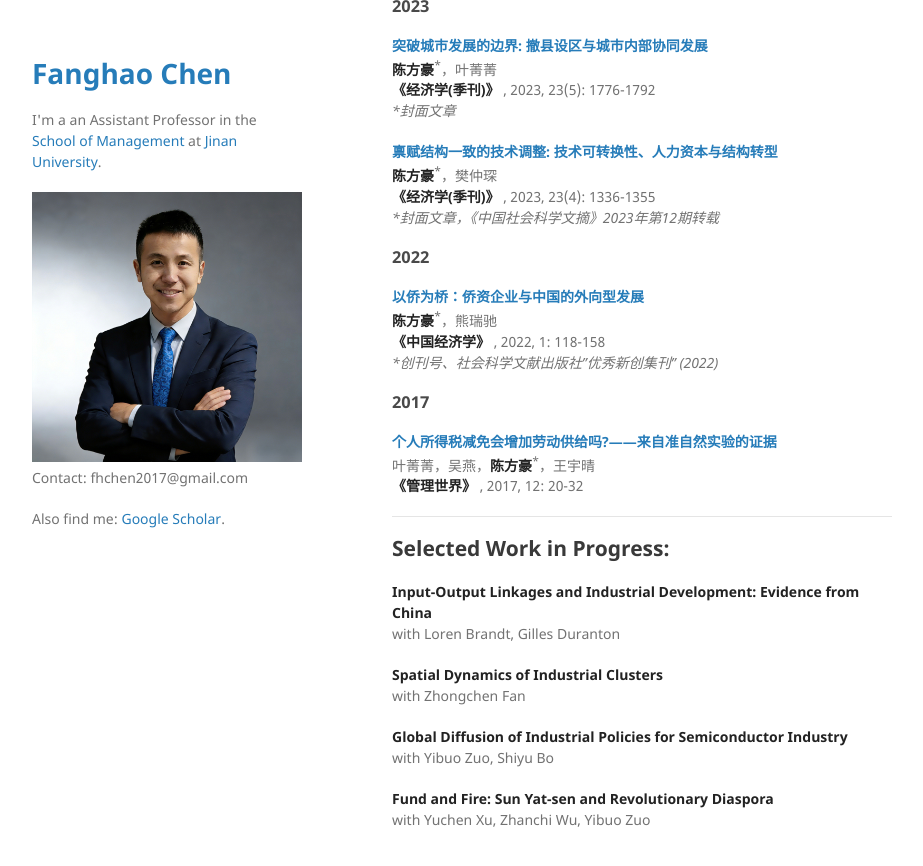
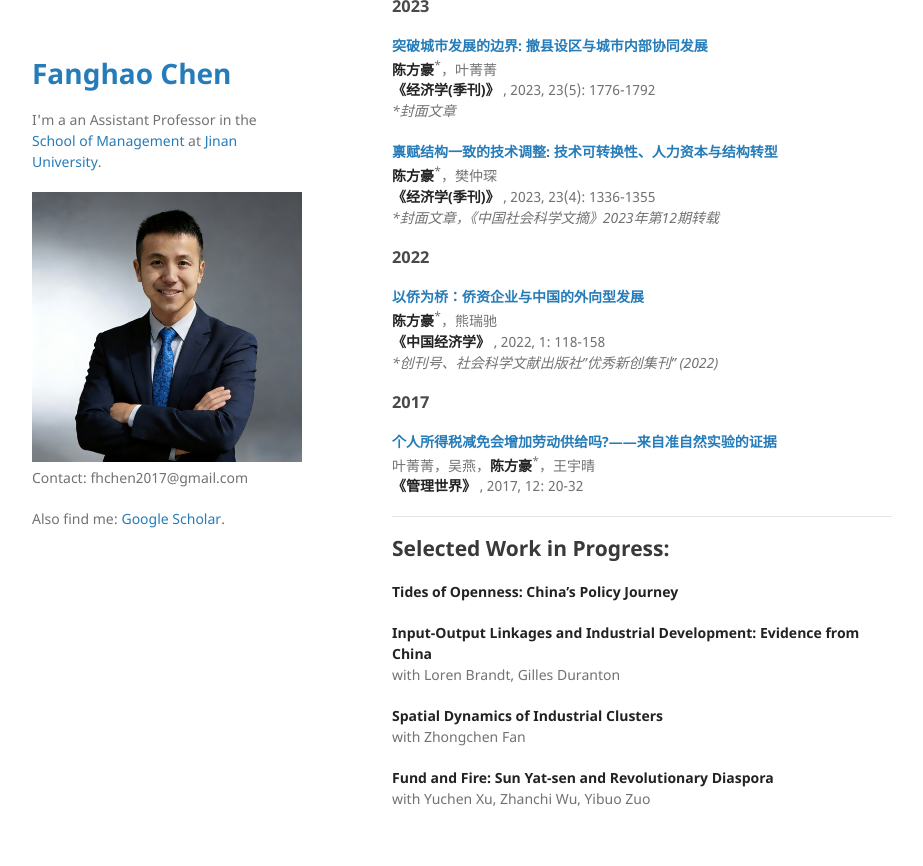
Before and after one commit to FanghaoChen/homepage, a Jekyll site: the page built from research.md, in a window 1280 px wide and 900 px high, scrolled down 1239 px. Shown: the top 866 px of the window, without its empty margins (178-1101 px from the left). Built offline with Jekyll 4.4.1, drawn with Linux system fonts in a browser that asks for light colours.

Commit message:
Update research.md

```diff
--- a/research.md
+++ b/research.md
@@ -82,15 +82,14 @@ with Ruichi Xiong, Shan Zhao <br/>
 
 ## Selected Work in Progress:
 
+**Tides of Openness: China’s Policy Journey** <br/>
+
 **Input-Output Linkages and Industrial Development: Evidence from China** <br/>
 with Loren Brandt, Gilles Duranton
 
 **Spatial Dynamics of Industrial Clusters** <br/>
 with Zhongchen Fan
 
-**Global Diffusion of Industrial Policies for Semiconductor Industry** <br/>
-with Yibuo Zuo, Shiyu Bo
-
 **Fund and Fire: Sun Yat-sen and Revolutionary Diaspora** <br/>
 with Yuchen Xu, Zhanchi Wu, Yibuo Zuo
 
```
